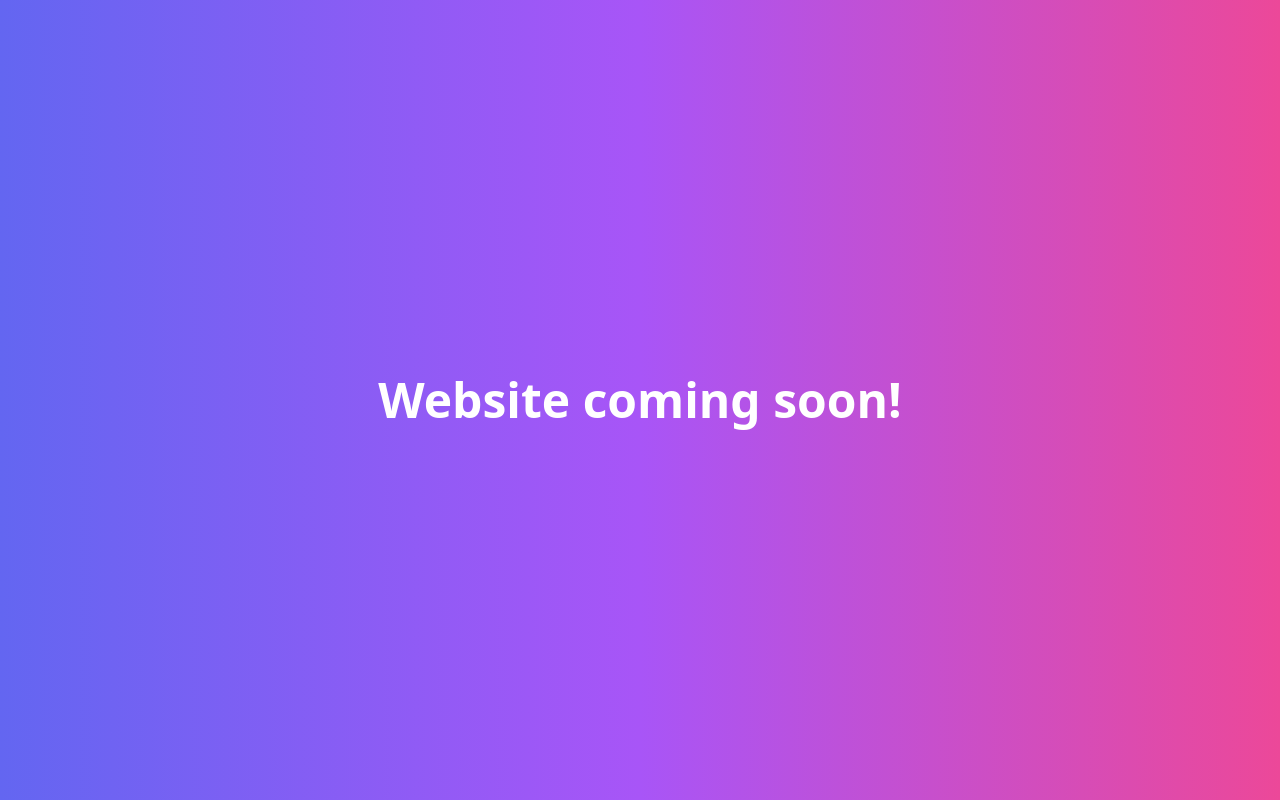
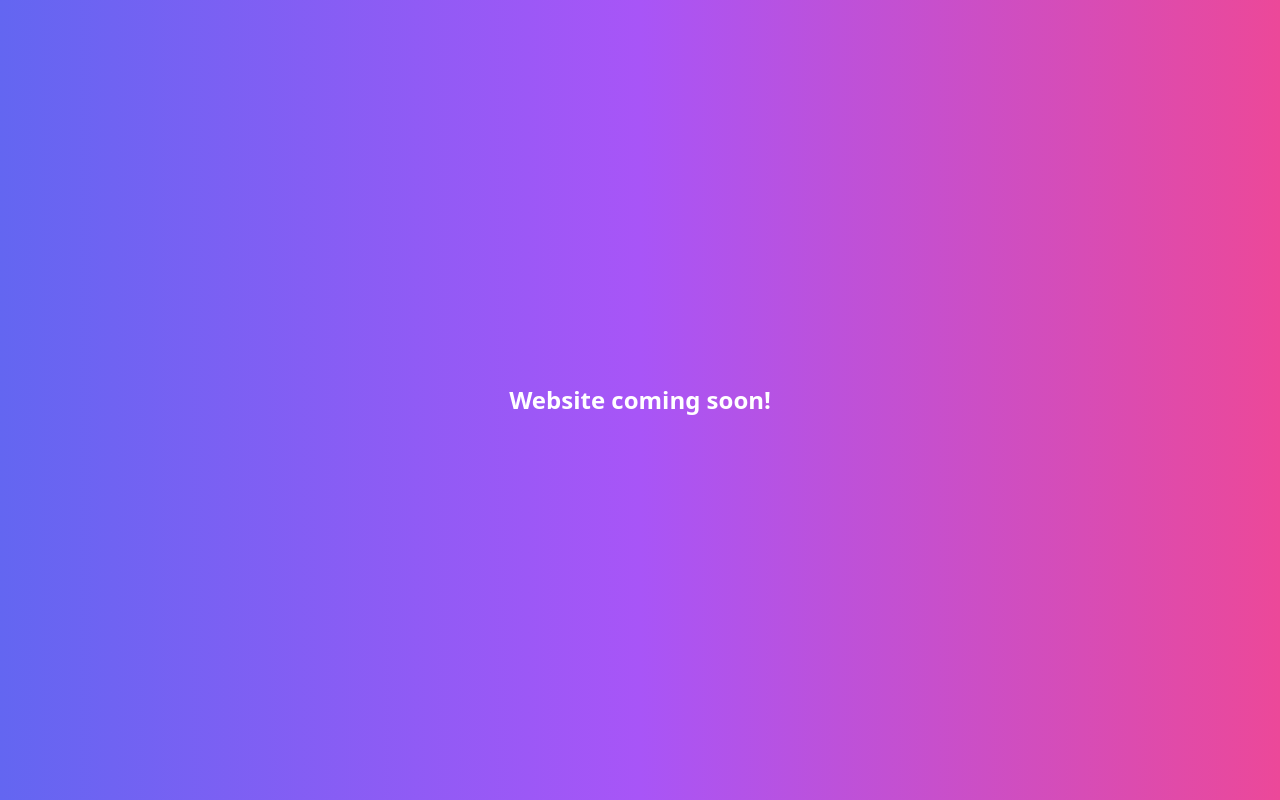
Before and after one commit to Dimitri-Igoshev/my-agency-react, a React (Create React App) app: page / in a window 1280 px wide. Built offline with nearby package versions, Linux system fonts and the light colour scheme.

Commit message:
Update App.tsx

```diff
--- a/src/App.tsx
+++ b/src/App.tsx
@@ -2,7 +2,7 @@ import React from 'react';
 
 function App() {
   return (
-    <div className="bg-gradient-to-r from-indigo-500 via-purple-500 to-pink-500 w-screen h-screen flex justify-center items-center text-5xl text-white font-bold">
+    <div className="p-5 w-screen h-screen flex justify-center items-center bg-gradient-to-r from-indigo-500 via-purple-500 to-pink-500 text-2xl text-white font-bold">
       Website coming soon!
     </div>
   );
```
